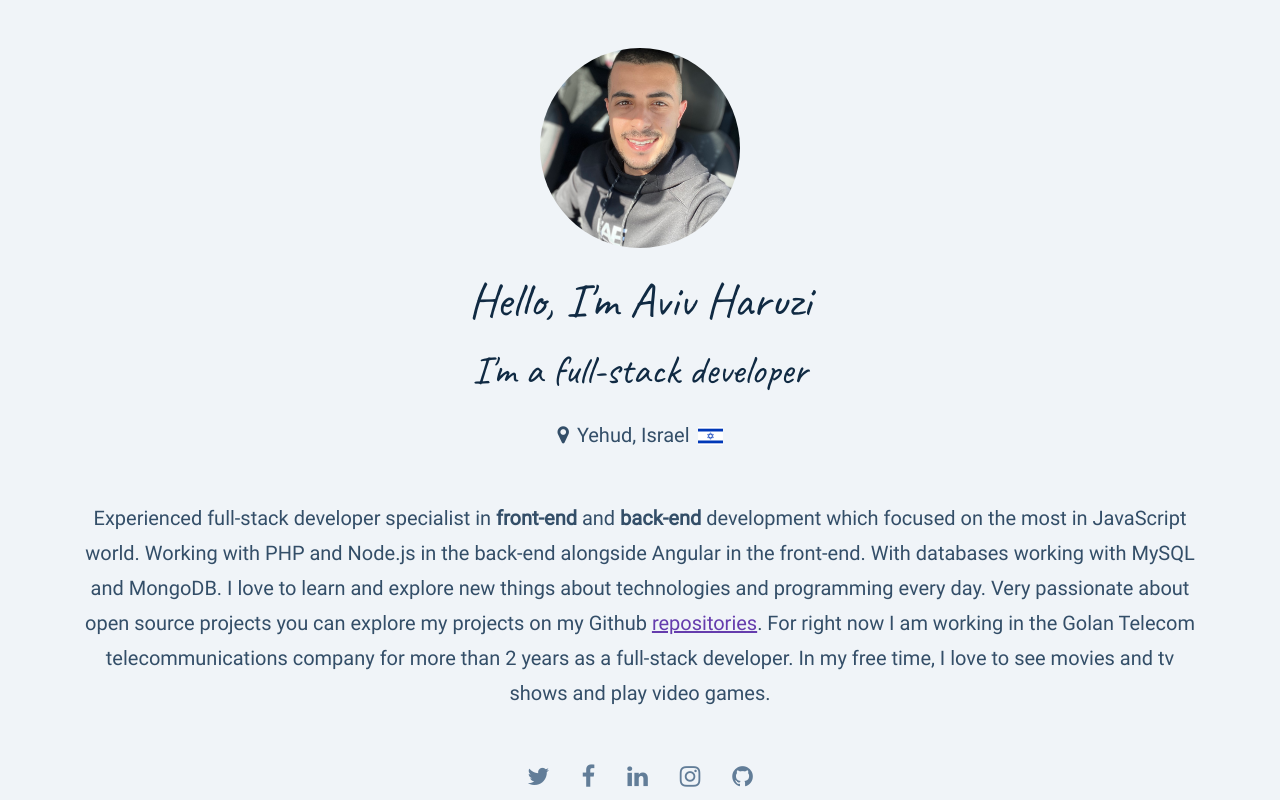
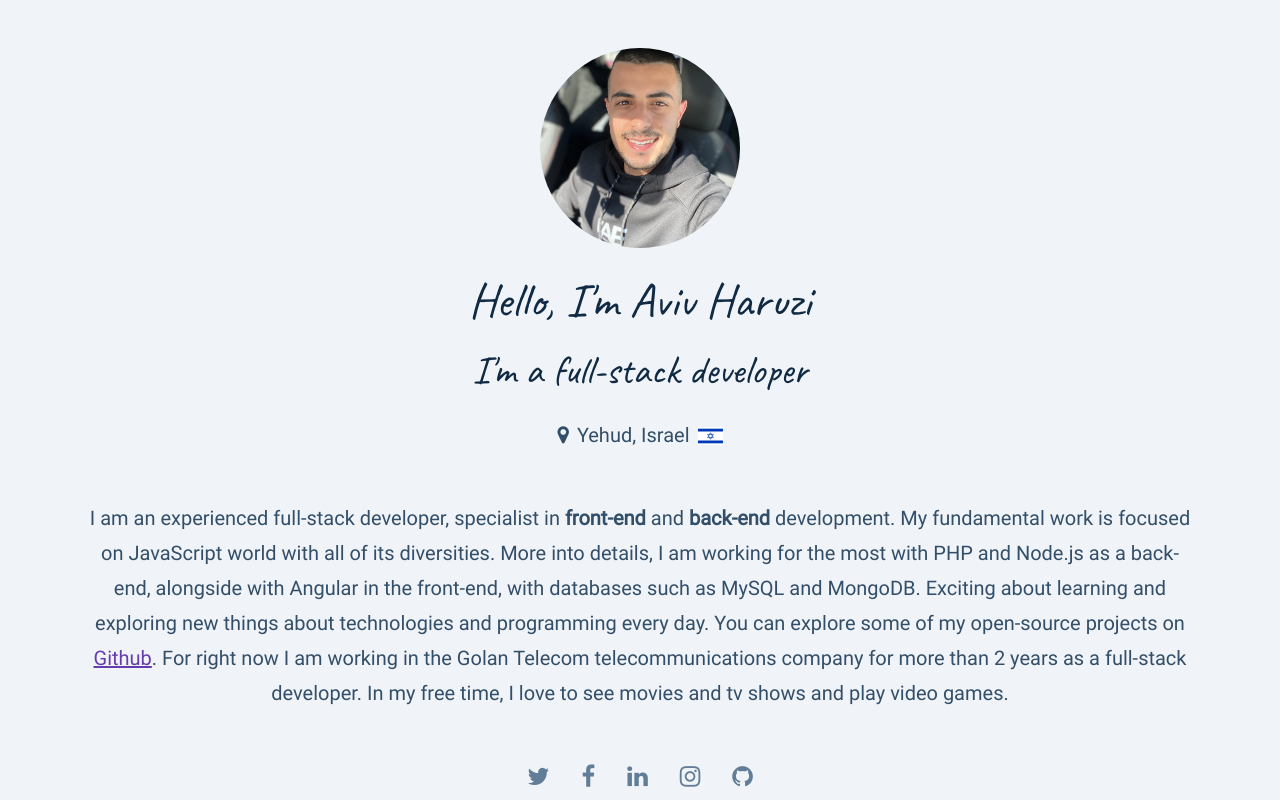
Before and after one commit to avivharuzi/portfolio, a Vue app: page / in a window 1280 px wide. Shown: the top 800 px of the page. Built offline with nearby package versions, Linux system fonts and the light colour scheme.

Commit message:
Update About.vue

```diff
--- a/src/components/About.vue
+++ b/src/components/About.vue
@@ -1,14 +1,15 @@
 <template>
-  <p>Experienced full-stack developer specialist in <b>front-end</b>
-    and <b>back-end</b> development which focused
-    on the most in JavaScript world.
-    Working with PHP and Node.js in the back-end alongside Angular in the front-end.
-    With databases working with MySQL and MongoDB.
-    I love to learn and explore new things about technologies and programming every day.
-    Very passionate about open source projects you can explore my projects on my
-    Github <a target="_blank" :href="githubRepositoriesLink">repositories</a>.
-    For right now I am working in the Golan Telecom telecommunications company for more than 2 years
-    as a full-stack developer.
+  <p>I am an experienced full-stack developer, specialist in <b>front-end</b>
+    and <b>back-end</b> development. My fundamental work is focused on
+    JavaScript world with all of its diversities.
+    More into details, I am working for the most with PHP and Node.js as a back-end,
+    alongside with Angular in the front-end, with databases such as MySQL and MongoDB.
+    Exciting about learning and exploring new things about technologies
+    and programming every day.
+    You can explore some of my open-source projects on
+    <a target="_blank" :href="githubRepositoriesLink">Github</a>.
+    For right now I am working in the Golan Telecom telecommunications company
+    for more than 2 years as a full-stack developer.
     In my free time, I love to see movies and tv shows and play video games.</p>
 </template>
 
```
